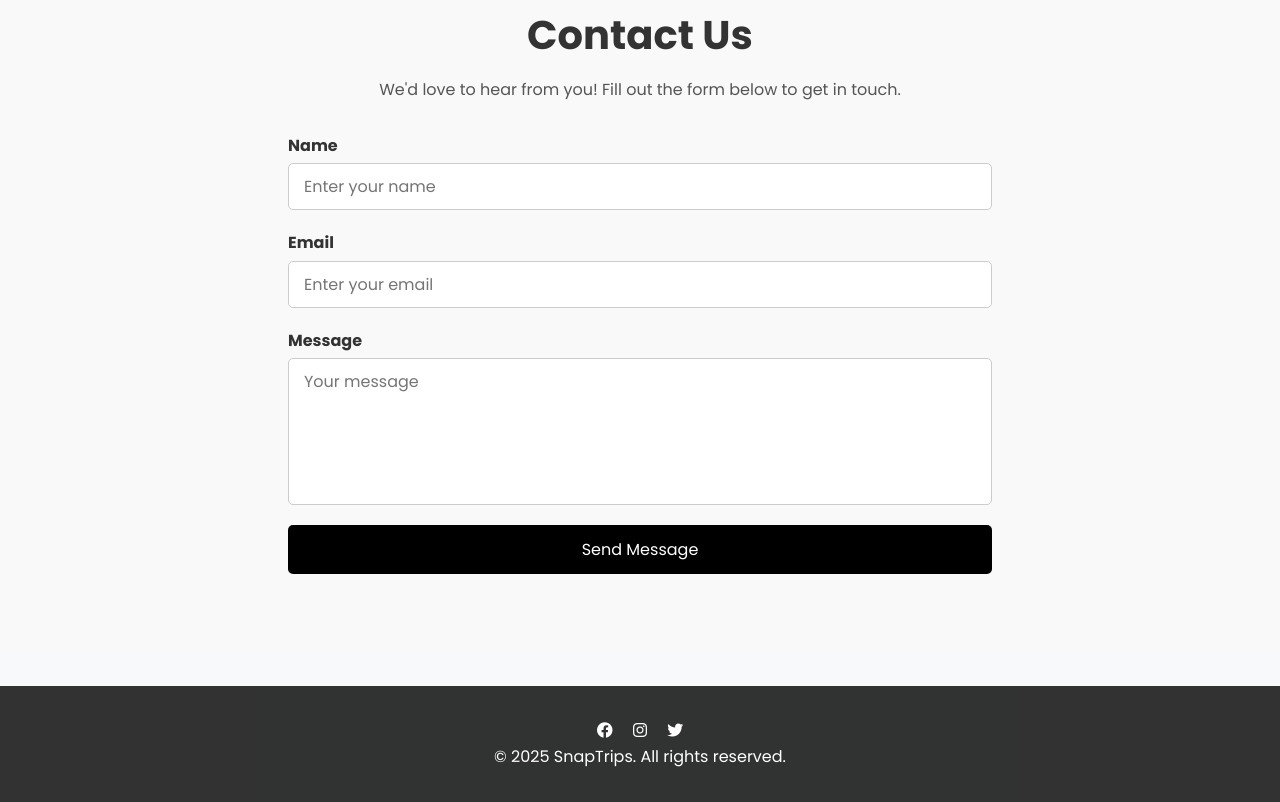
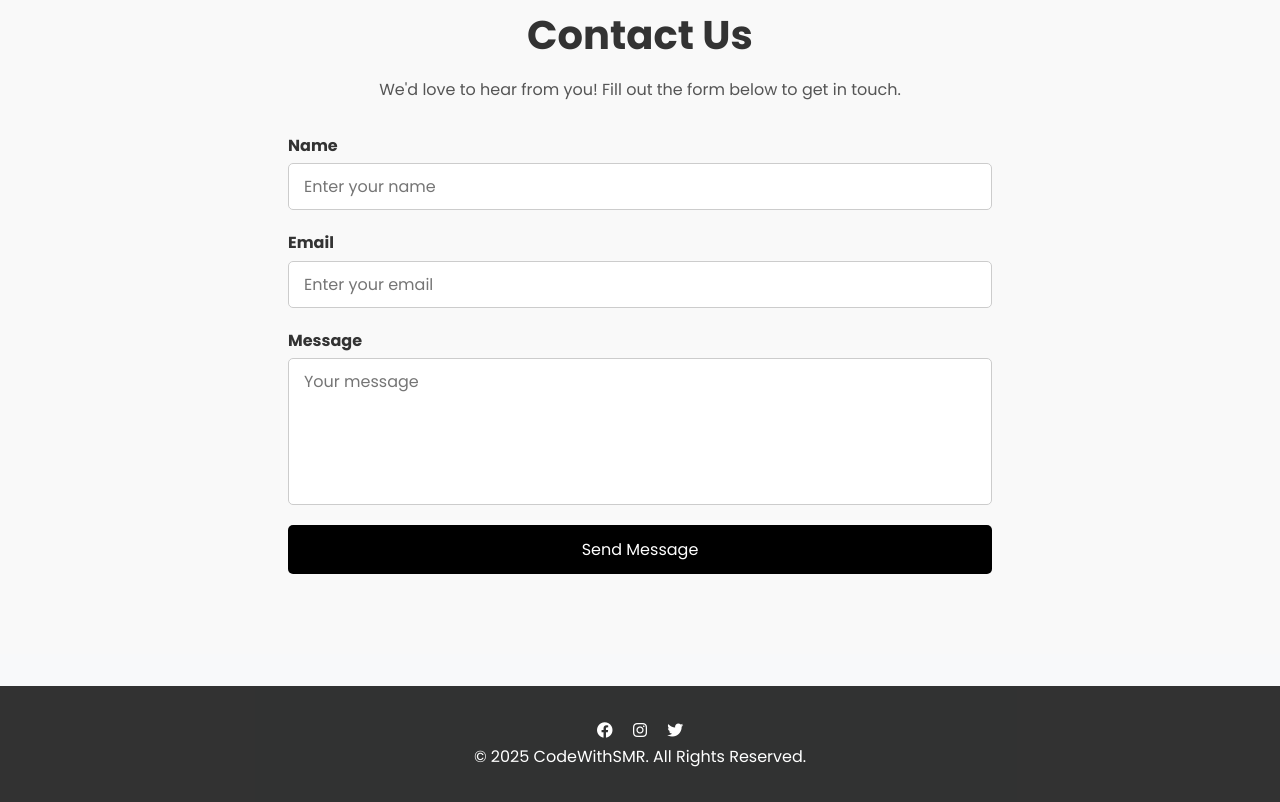
Before and after one commit to muhammadrazaqadri/SnapTrip, a plain HTML site: page index.html in a window 1280 px wide. Shown: the part 2870-3672 px from the top of the page. Drawn offline with Linux system fonts and the light colour scheme; a script that the page names is missing.

Commit message:
Update index.html

```diff
--- a/index.html
+++ b/index.html
@@ -231,7 +231,7 @@
         <a href="#"><i class="fab fa-instagram"></i></a>
         <a href="#"><i class="fab fa-twitter"></i></a>
       </div>
-      <p>&copy; 2025 SnapTrips. All rights reserved.</p>
+      <p>&copy; 2025 CodeWithSMR. All Rights Reserved.</p>
     </footer>
 
     <script src="script.js"></script>
```
